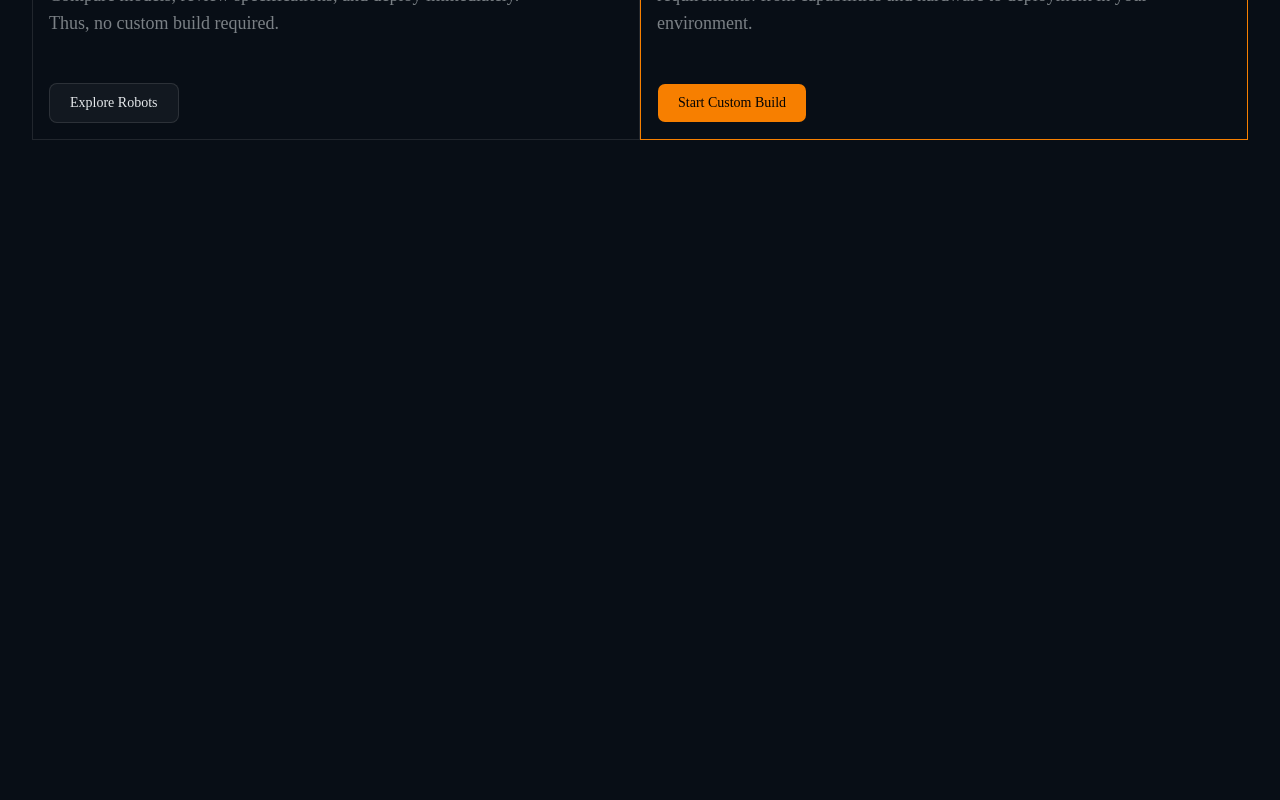
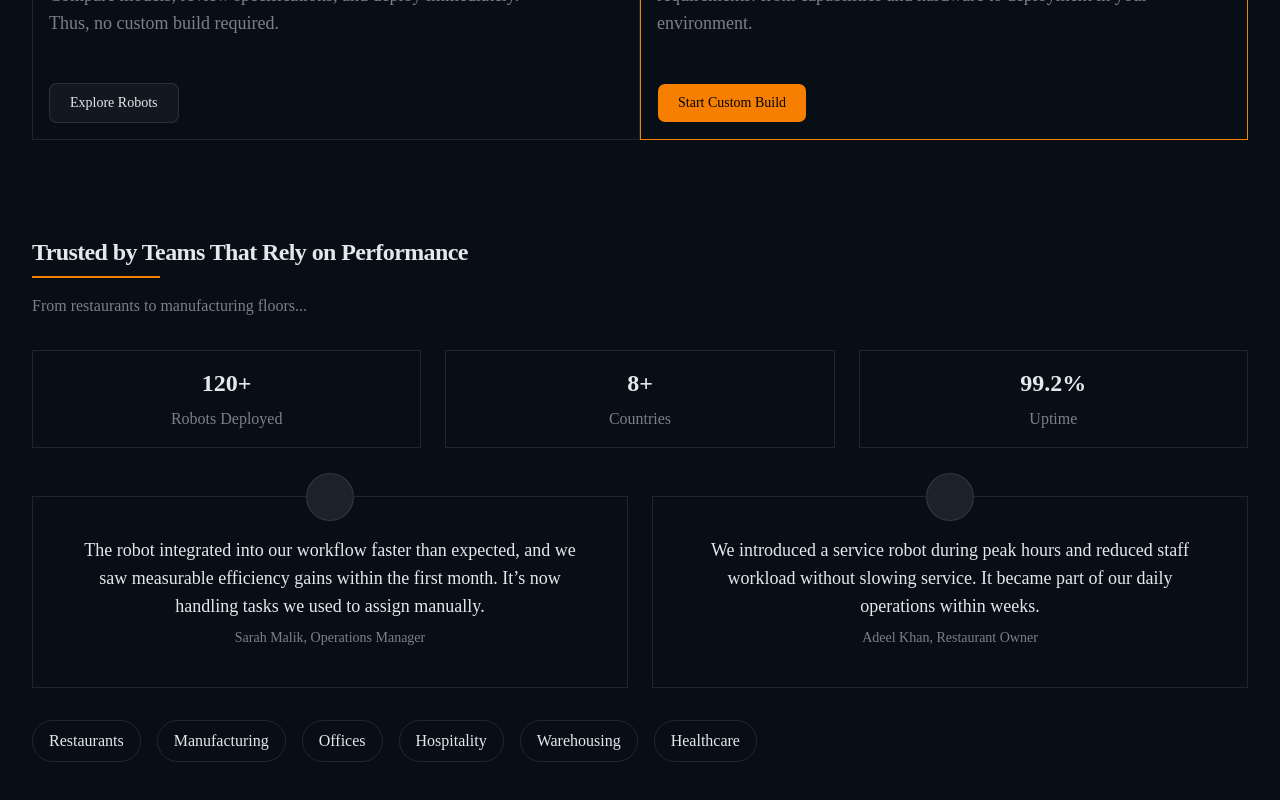
Before and after one commit to Shanxu-techie/robot-marketplace, a Next.js app: page / in a window 1280 px wide. Shown: the part 734-1534 px from the top of the page. Before the commit the page ends 938 px from the top, so only its background shows below. Built offline with nearby package versions, Linux system fonts and the light colour scheme.

Commit message:
feat: add Trust section with stats, testimonials, and client types

```diff
--- a/src/app/page.tsx
+++ b/src/app/page.tsx
@@ -1,5 +1,6 @@
 import Hero from '@/components/hero'
 import Navbar from '@/components/navbar'
+import Trust from '@/components/trust'
 import TwoPaths from '@/components/two-paths'
 
 export default function Home() {
@@ -8,6 +9,7 @@ export default function Home() {
       <Navbar />
       <Hero />
       <TwoPaths />
+      <Trust />
     </div>
   )
 }
--- /dev/null
+++ b/src/components/trust.tsx
@@ -0,0 +1,73 @@
+import SectionHeading from './section-heading'
+
+export default function Trust() {
+  return (
+    <div className="container mx-auto px-8 py-8 w-full">
+      <SectionHeading
+        title="Trusted by Teams That Rely on Performance"
+        description="From restaurants to manufacturing floors..."
+      />
+
+      <div className="grid grid-cols-1 md:grid-cols-3 gap-6 py-8">
+        <div className="border border-border p-4 flex justify-center items-center flex-col gap-2">
+          <h3 className="text-2xl font-bold">120+</h3>
+          <p className="text-muted-foreground">Robots Deployed</p>
+        </div>
+        <div className="border border-border p-4 flex justify-center items-center flex-col gap-2">
+          <h3 className="text-2xl font-bold">8+</h3>
+          <p className="text-muted-foreground">Countries</p>
+        </div>
+        <div className="border border-border p-4 flex justify-center items-center flex-col gap-2">
+          <h3 className="text-2xl font-bold">99.2%</h3>
+          <p className="text-muted-foreground">Uptime</p>
+        </div>
+      </div>
+      <div className="grid grid-cols-1 md:grid-cols-2 gap-6">
+        <div className="flex-1 border border-border min-h-48 flex flex-col px-4 py-8 justify-center items-center gap-2 relative mt-4">
+          <div className="absolute -top-6 left-1/2 -translate-x-1/2 w-12 h-12 rounded-full bg-muted border border-border"></div>
+          <p className="text-lg max-w-lg text-center line-clamp-3">
+            The robot integrated into our workflow faster than expected, and we
+            saw measurable efficiency gains within the first month. It’s now
+            handling tasks we used to assign manually.
+          </p>
+          <p className="text-sm text-muted-foreground">
+            Sarah Malik, Operations Manager
+          </p>
+        </div>
+        <div className="flex-1 border border-border min-h-48 flex flex-col px-4 py-8 justify-center items-center gap-2 relative mt-4">
+          <div className="absolute -top-6 left-1/2 -translate-x-1/2 w-12 h-12 rounded-full bg-muted border border-border"></div>
+          <p className="text-lg max-w-lg text-center line-clamp-3">
+            We introduced a service robot during peak hours and reduced staff
+            workload without slowing service. It became part of our daily
+            operations within weeks.
+          </p>
+          <p className="text-sm text-muted-foreground">
+            Adeel Khan, Restaurant Owner
+          </p>
+        </div>
+      </div>
+
+      <div className="flex overflow-x-auto md:flex-wrap scrollbar-none gap-4 py-8">
+        {/* we can add background colors to the chips */}
+        <div className="shrink-0 rounded-4xl px-4 py-2 border border-border">
+          Restaurants
+        </div>
+        <div className="shrink-0 rounded-4xl px-4 py-2 border border-border">
+          Manufacturing
+        </div>
+        <div className="shrink-0 rounded-4xl px-4 py-2 border border-border">
+          Offices
+        </div>
+        <div className="shrink-0 rounded-4xl px-4 py-2 border border-border">
+          Hospitality
+        </div>
+        <div className="shrink-0 rounded-4xl px-4 py-2 border border-border">
+          Warehousing
+        </div>
+        <div className="shrink-0 rounded-4xl px-4 py-2 border border-border">
+          Healthcare
+        </div>
+      </div>
+    </div>
+  )
+}
```
